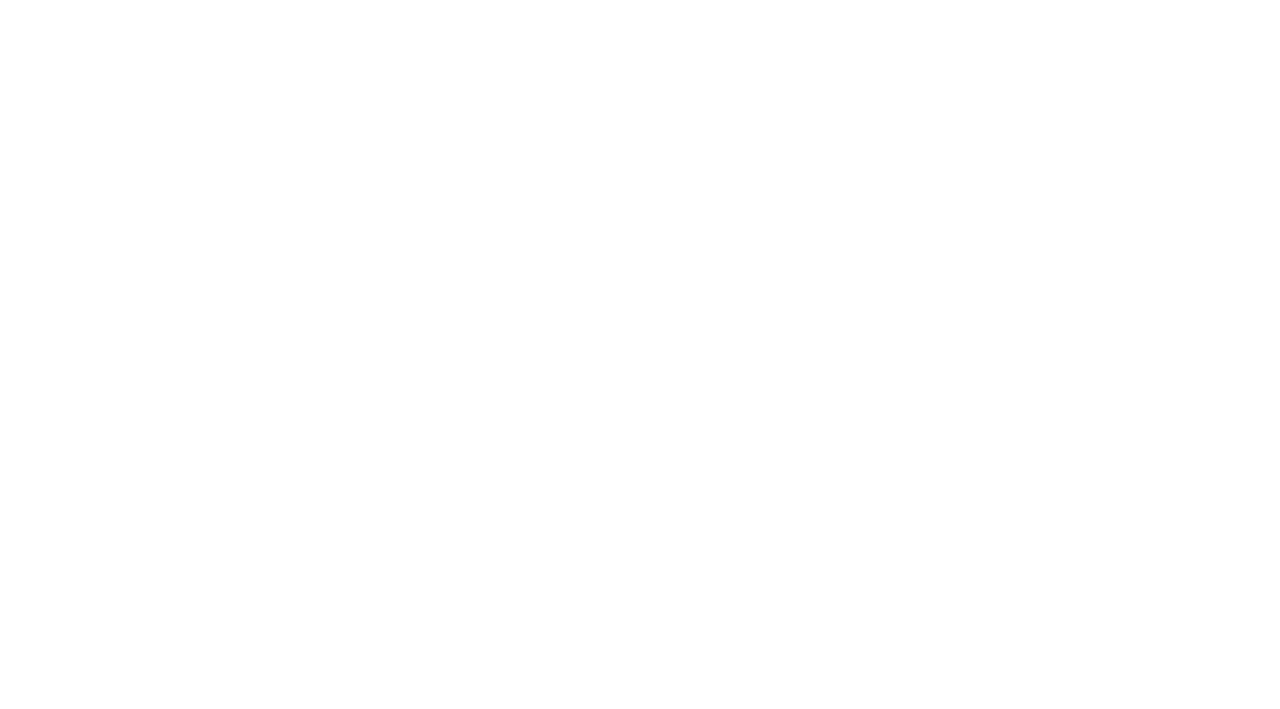
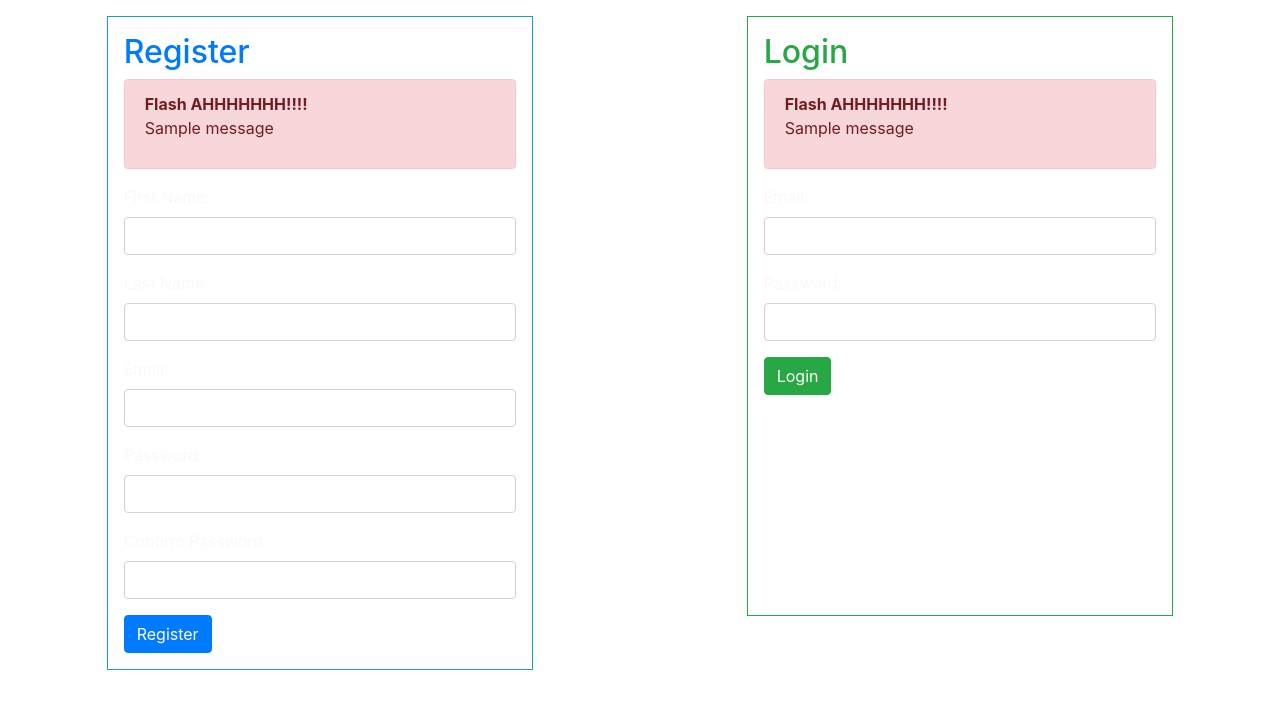
Before and after one commit to kerchiac/Bright_Ideas, a Flask app: page / in a window 1280 px wide. Before the commit the part shown is empty. Shown: the top 709 px of the page. Run offline with Flask 2, Linux system fonts and the light colour scheme; one stand-in notice (Sample message) is shown; some libraries are stand-ins or nearby versions.

Commit message:
Updated main.html
Reusing code from flask+mySql / login assignment

```diff
--- a/App/flask_app/templates/main.html
+++ b/App/flask_app/templates/main.html
@@ -4,9 +4,68 @@
     <meta charset="UTF-8">
     <meta http-equiv="X-UA-Compatible" content="IE=edge">
     <meta name="viewport" content="width=device-width, initial-scale=1.0">
-    <title>Main</title>
+    <title>Document</title>
+    <link rel="stylesheet" href="https://stackpath.bootstrapcdn.com/bootstrap/4.3.1/css/bootstrap.min.css" integrity="sha384-ggOyR0iXCbMQv3Xipma34MD+dH/1fQ784/j6cY/iJTQUOhcWr7x9JvoRxT2MZw1T" crossorigin="anonymous">
 </head>
 <body>
+    <div class="d-flex justify-content-around">
+        <form action="/register" method="post" class="col-4 p-3 m-3 border border-2 border-info text-light">
+            <h2 class="text-primary">Register</h2>
+            {% with messages = get_flashed_messages(category_filter=['register']) %}
+                {% if messages %}
+                <div class="alert alert-danger" role="alert">
+                    <strong>Flash AHHHHHHH!!!!</strong>
+                        {% for message in messages %}
+                        <p>{{message}}</p>
+                        {% endfor %}
+                </div>
+                {% endif %}
+            {% endwith %}
+            <div class="form-group">
+                <label for="first_name">First Name:</label>
+                <input type="text" name="first_name" class="form-control">
+            </div>
+            <div class="form-group">
+                <label for="last_name">Last Name:</label>
+                <input type="text" name="last_name" class="form-control">
+            </div>
+            <div class="form-group">
+                <label for="email">Email:</label>
+                <input type="text" name="email" class="form-control">
+            </div>
+            <div class="form-group">
+                <label for="password">Password:</label>
+                <input type="password" name="password" class="form-control">
+            </div>
+            <div class="form-group">
+                <label for="confirm">Confirm Password:</label>
+                <input type="password" name="confirm" class="form-control">
+            </div>
+            <input type="submit" value="Register" class="btn btn-primary">
+        </form>
+        <form action="/login" method="post" class="col-4 p-3 m-3 border border-2 border-success text-light" style="height: 600px;">
+            <h2 class="text-success">Login</h2>
+            {% with messages = get_flashed_messages(category_filter=['login']) %}
+                {% if messages %}
+                <div class="alert alert-danger" role="alert">
+                    <strong>Flash AHHHHHHH!!!!</strong>
+                        {% for message in messages %}
+                        <p>{{message}}</p>
+                        {% endfor %}
+                </div>
+                {% endif %}
+            {% endwith %}
+            <div class="form-group">
+                <label for="email">Email:</label>
+                <input type="text" name="email" class="form-control">
+            </div>
+            <div class="form-group">
+                <label for="password">Password:</label>
+                <input type="password" name="password" class="form-control">
+            </div>
 
+            <input type="submit" value="Login" class="btn btn-success">
+        </form>
+    </div>
 </body>
 </html>
```
